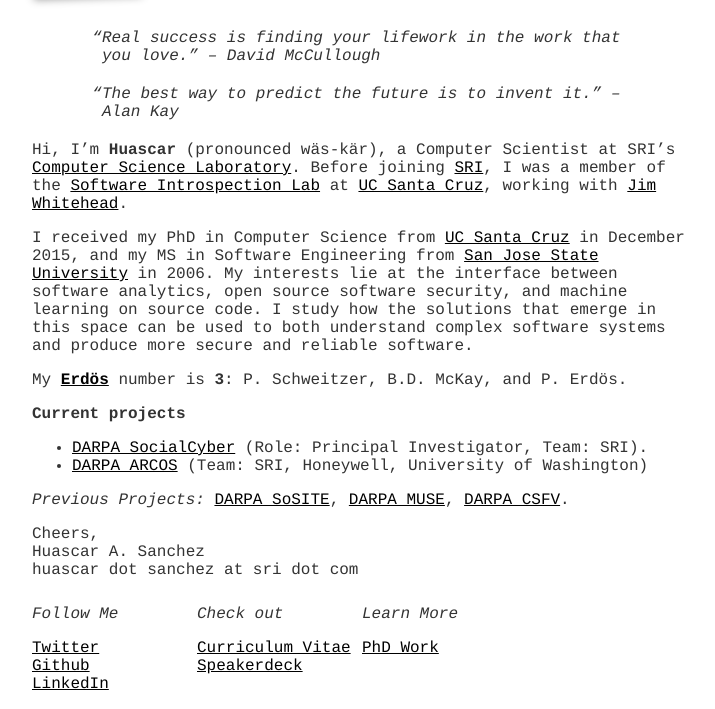
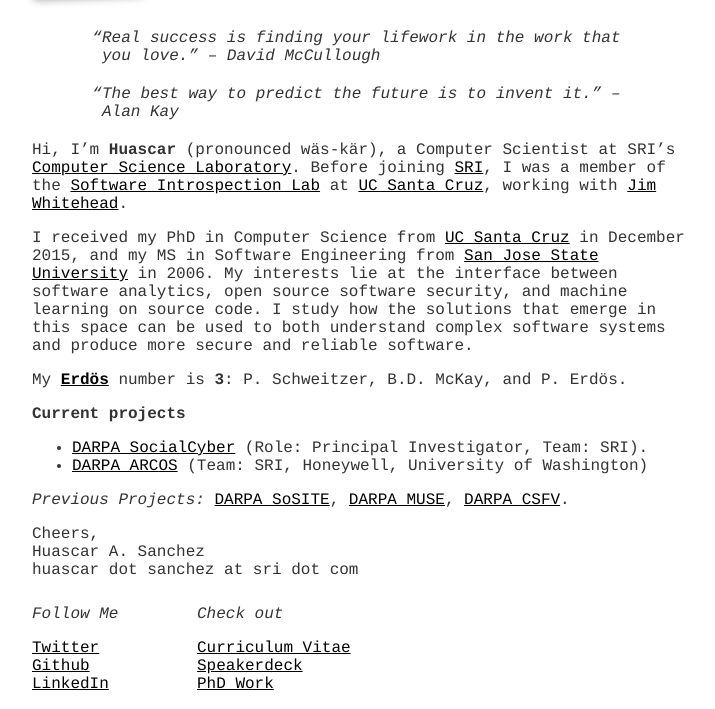
Before and after one commit to hsanchez/hsanchez.github.io, a Jekyll site: the page built from index.md, in a window 1280 px wide, cut to the strip 218-927 px from the top of the page. Shown: the whole strip, without its empty margins (278-993 px from the left). Built offline with Jekyll 4.4.1, drawn with Linux system fonts in a browser that asks for light colours.

Commit message:
other link changes

```diff
--- a/_includes/footer.html
+++ b/_includes/footer.html
@@ -34,15 +35,15 @@
         </ul> -->
 	</div>
 
-	<div class="col">
+	<!-- <div class="col">
 		<h3 id="learn_more">Learn More</h3>
 
 		<ul>
-			<!-- <li><a href="/about">About</a></li>-->
+			<li><a href="/about">About</a></li>
 			<li><a href="/posts/thesiswork">PhD Work</a></li>
-			<!-- <li><a href="/coursework">Coursework</a></li> -->
+			<li><a href="/coursework">Coursework</a></li>
 		</ul>
-	</div>
+	</div>	 -->
 
 
     <!-- <div class="col">
```
Also changed, not shown: other parts of _includes/footer.html (+1 -0 lines).
